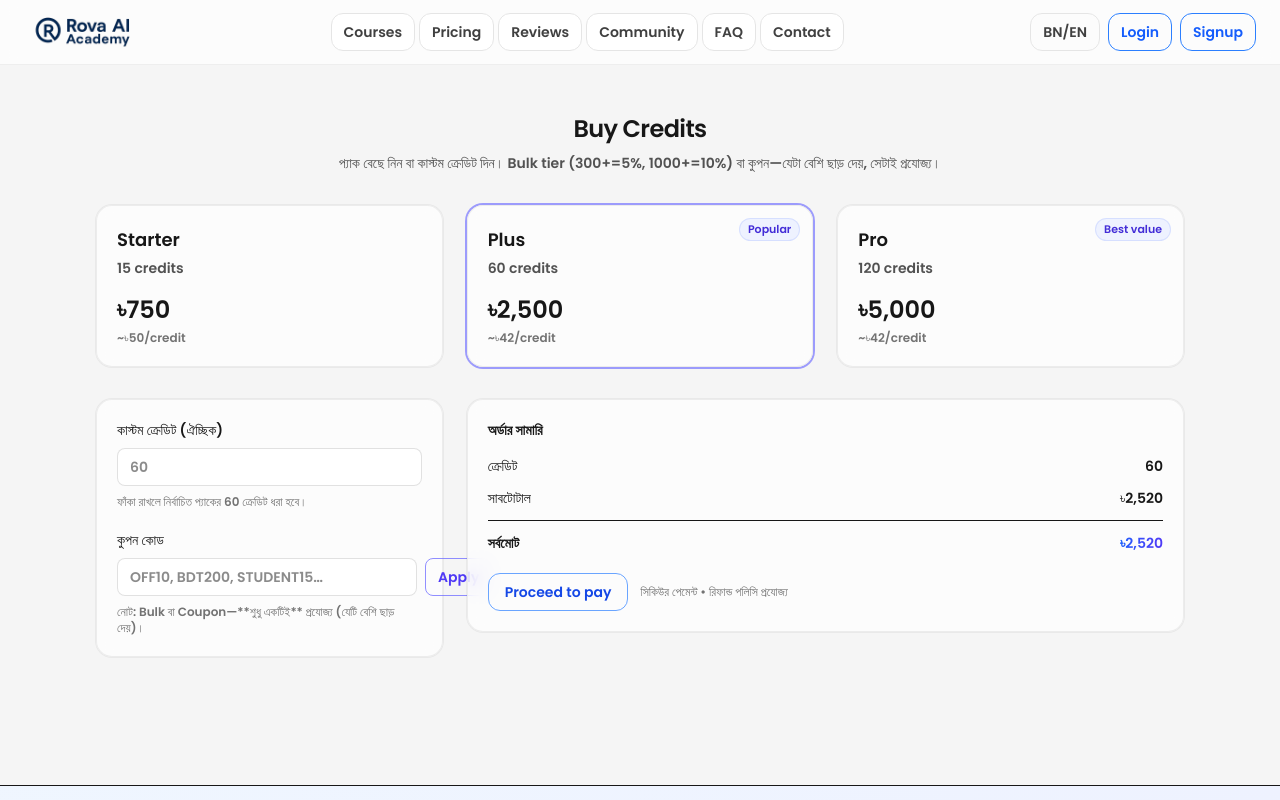
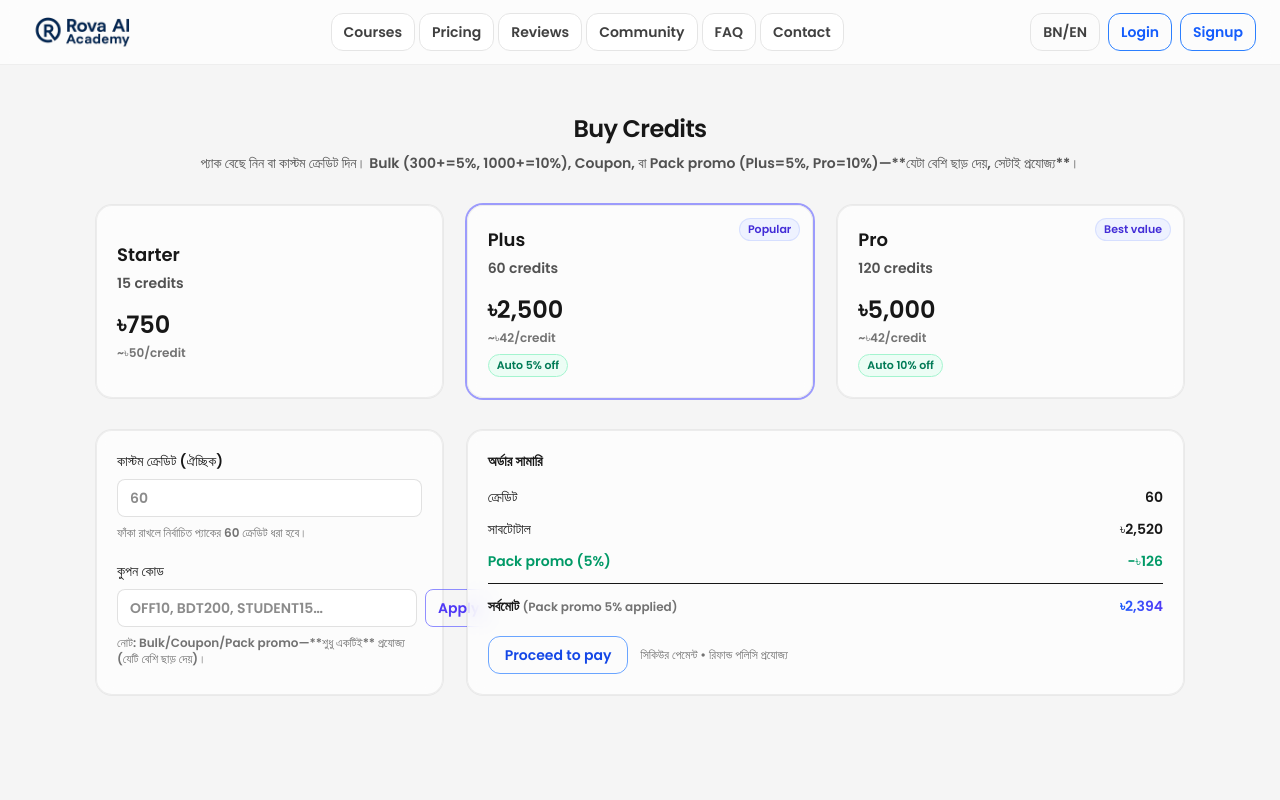
Before and after one commit to helloshamimjunior-cpu/rova-ai, a Next.js app: page /credits in a window 1280 px wide. Shown: the top 800 px of the page. Built offline with nearby package versions, Linux system fonts and the light colour scheme.

Commit message:
feat(credits): auto pack promo (plus=5%, pro=10%) + best-of discounts

```diff
--- a/app/credits/page.tsx
+++ b/app/credits/page.tsx
@@ -20,9 +20,9 @@ const PACKS: Pack[] = [
 
 // 🎟️ কুপন তালিকা: percent = শতাংশ, flat = নির্দিষ্ট টাকা
 const COUPONS = {
-  OFF5:   { type: "percent", value: 5,  label: "5% off" },
-  OFF10:  { type: "percent", value: 10, label: "10% off" },
-  BDT200: { type: "flat",    value: 200, label: "৳200 off" },
+  OFF5: { type: "percent", value: 5, label: "5% off" },
+  OFF10: { type: "percent", value: 10, label: "10% off" },
+  BDT200: { type: "flat", value: 200, label: "৳200 off" },
   STUDENT15: { type: "percent", value: 15, label: "Student 15% (demo)" },
 } as const;
 
@@ -44,17 +44,18 @@ export default function BuyCreditsPage() {
   // ক্রেডিট সংখ্যা (ইন্টিজার, ন্যূনতম 1)
   const qty = Math.max(1, Math.floor(Number(custom || selectedPack.credits)));
 
-  // রেট: নির্বাচিত প্যাকের প্রকৃত ইউনিট রেট (৳/ক্রেডিট)
+  // নির্বাচিত প্যাকের প্রকৃত ইউনিট রেট (৳/ক্রেডিট)
   const unitBDT = Math.max(1, Math.round(selectedPack.price / selectedPack.credits)) || 50;
 
   // সাবটোটাল
   const undiscounted = qty * unitBDT;
 
-  // Bulk tier discount
+  // ── ডিসকাউন্ট ক্যাল্ক ───────────────────────────────────────
+  // 1) Bulk tier
   const bulkRate = qty >= 1000 ? 0.10 : qty >= 300 ? 0.05 : 0;
   const bulkDiscount = Math.round(undiscounted * bulkRate);
 
-  // Coupon discount (যদি ভ্যালিড কুপন আপ্লাই থাকে)
+  // 2) Coupon
   const coupon = appliedCode ? COUPONS[appliedCode] : null;
   const couponDiscount = coupon
     ? coupon.type === "percent"
@@ -62,16 +63,26 @@ export default function BuyCreditsPage() {
       : Math.round(coupon.value)
     : 0;
 
-  // ✅ Only one applies: যে ডিসকাউন্ট বেশি, সেটাই প্রযোজ্য
-  const bestDiscount = Math.min(Math.max(bulkDiscount, couponDiscount), undiscounted);
-  const discountSource =
-    bestDiscount === 0
-      ? null
-      : bestDiscount === couponDiscount && coupon
-        ? `Coupon (${coupon.label})`
-        : bulkRate > 0
-          ? `Bulk ${Math.round(bulkRate * 100)}%`
-          : null;
+  // 3) Pack promo (✅ Plus = 5%, Pro = 10%)
+  const packPromoRate = selectedId === "pro" ? 0.10 : selectedId === "plus" ? 0.05 : 0;
+  const packPromoDiscount = Math.round(undiscounted * packPromoRate);
+
+  // ✅ তিনটার মধ্যে যে ডিসকাউন্ট বেশি, সেটা প্রযোজ্য (non-stacking)
+  const bestDiscount = Math.min(
+    Math.max(bulkDiscount, couponDiscount, packPromoDiscount),
+    undiscounted
+  );
+
+  let discountSource: string | null = null;
+  if (bestDiscount > 0) {
+    if (bestDiscount === packPromoDiscount && packPromoRate > 0) {
+      discountSource = `Pack promo ${Math.round(packPromoRate * 100)}%`;
+    } else if (bestDiscount === couponDiscount && coupon) {
+      discountSource = `Coupon (${coupon.label})`;
+    } else if (bestDiscount === bulkDiscount && bulkRate > 0) {
+      discountSource = `Bulk ${Math.round(bulkRate * 100)}%`;
+    }
+  }
 
   const total = Math.max(0, undiscounted - bestDiscount);
 
@@ -104,6 +115,7 @@ export default function BuyCreditsPage() {
       amount: String(total),
     });
     if (appliedCode) params.set("coupon", appliedCode);
+    if (packPromoRate > 0) params.set("promo", String(Math.round(packPromoRate * 100)));
     router.push(`/enroll?${params.toString()}`);
   };
 
@@ -113,7 +125,8 @@ export default function BuyCreditsPage() {
         <header className="mb-8 text-center">
           <h1 className="text-2xl font-semibold tracking-tight">Buy Credits</h1>
           <p className="mt-2 text-sm text-neutral-600 dark:text-neutral-300">
-            প্যাক বেছে নিন বা কাস্টম ক্রেডিট দিন। Bulk tier (300+=5%, 1000+=10%) বা কুপন—যেটা বেশি ছাড় দেয়, সেটাই প্রযোজ্য।
+            প্যাক বেছে নিন বা কাস্টম ক্রেডিট দিন। Bulk (300+=5%, 1000+=10%), Coupon,
+            বা Pack promo (Plus=5%, Pro=10%)—**যেটা বেশি ছাড় দেয়, সেটাই প্রযোজ্য**।
           </p>
         </header>
 
@@ -122,6 +135,7 @@ export default function BuyCreditsPage() {
           {PACKS.map((p) => {
             const active = p.id === selectedId;
             const perUnit = Math.max(1, Math.round(p.price / p.credits));
+            const promoHint = p.id === "pro" ? "Auto 10% off" : p.id === "plus" ? "Auto 5% off" : null;
             return (
               <button
                 key={p.id}
@@ -145,6 +159,11 @@ export default function BuyCreditsPage() {
                 </p>
                 <p className="mt-4 text-2xl font-semibold">৳{p.price.toLocaleString()}</p>
                 <p className="mt-1 text-xs text-neutral-500">~৳{perUnit}/credit</p>
+                {promoHint && (
+                  <p className="mt-2 inline-flex items-center rounded-full border border-emerald-200 bg-emerald-50 px-2 py-0.5 text-[11px] font-medium text-emerald-700 dark:border-emerald-900/40 dark:bg-emerald-900/30 dark:text-emerald-200">
+                    {promoHint}
+                  </p>
+                )}
               </button>
             );
           })}
@@ -201,11 +220,9 @@ export default function BuyCreditsPage() {
                   Applied: {COUPONS[appliedCode].label}
                 </p>
               )}
-              {couponError && (
-                <p className="mt-2 text-xs text-red-600">{couponError}</p>
-              )}
+              {couponError && <p className="mt-2 text-xs text-red-600">{couponError}</p>}
               <p className="mt-2 text-xs text-neutral-500">
-                নোট: Bulk বা Coupon—**শুধু একটিই** প্রযোজ্য (যেটি বেশি ছাড় দেয়)।
+                নোট: Bulk/Coupon/Pack promo—**শুধু একটিই** প্রযোজ্য (যেটি বেশি ছাড় দেয়)।
               </p>
             </div>
           </div>
@@ -231,7 +248,9 @@ export default function BuyCreditsPage() {
                     <div
                       className={[
                         "flex items-center justify-between",
-                        bestDiscount === bulkDiscount ? "text-emerald-600" : "text-neutral-400 line-through",
+                        bestDiscount === bulkDiscount
+                          ? "text-emerald-600"
+                          : "text-neutral-400 line-through",
                       ].join(" ")}
                     >
                       <span>Bulk discount ({Math.round(bulkRate * 100)}%)</span>
@@ -244,11 +263,28 @@ export default function BuyCreditsPage() {
                     <div
                       className={[
                         "flex items-center justify-between",
-                        bestDiscount === couponDiscount ? "text-emerald-600" : "text-neutral-400 line-through",
+                        bestDiscount === couponDiscount
+                          ? "text-emerald-600"
+                          : "text-neutral-400 line-through",
                       ].join(" ")}
                     >
                       <span>Coupon {COUPONS[appliedCode].label}</span>
                       <span>-৳{couponDiscount.toLocaleString()}</span>
+                    </div>
+                  )}
+
+                  {/* Pack promo line ✅ */}
+                  {packPromoRate > 0 && (
+                    <div
+                      className={[
+                        "flex items-center justify-between",
+                        bestDiscount === packPromoDiscount
+                          ? "text-emerald-600"
+                          : "text-neutral-400 line-through",
+                      ].join(" ")}
+                    >
+                      <span>Pack promo ({Math.round(packPromoRate * 100)}%)</span>
+                      <span>-৳{packPromoDiscount.toLocaleString()}</span>
                     </div>
                   )}
                 </div>
```
